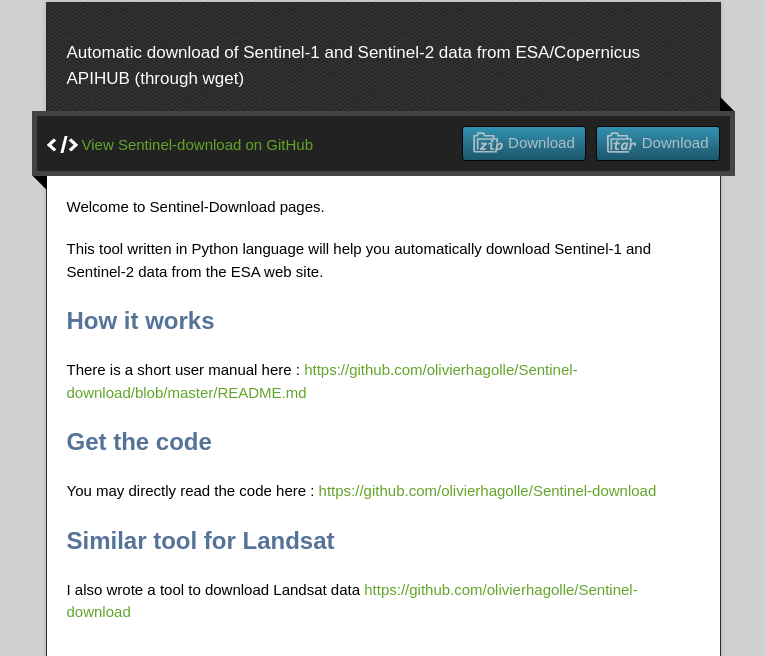
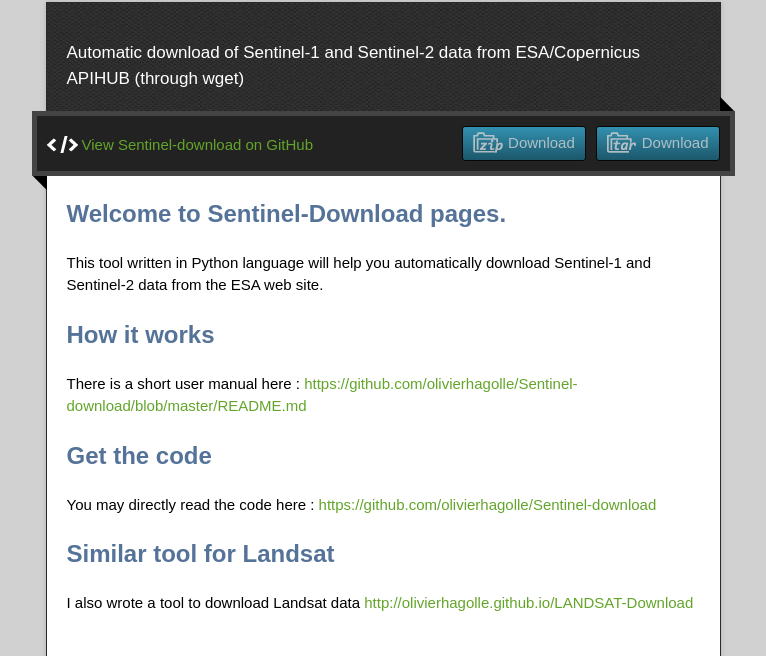
Before and after one commit to olivierhagolle/Sentinel-download, a plain HTML site: page index.html in a window 1280 px wide. Shown: the part 128-784 px from the top of the page, without its empty margins (257-1023 px from the left). Drawn offline with nearby package versions, Linux system fonts and the light colour scheme.

Commit message:
[STY] enhance gh-page

```diff
--- a/index.html
+++ b/index.html
@@ -36,14 +36,14 @@
         <span class="blc"></span><span class="trc"></span>
         </div>
         <article class="markdown-body">
-          <p>Welcome to Sentinel-Download pages.</p>
+          <h2>Welcome to Sentinel-Download pages.</H2>
           <p>This tool written in Python language will help you automatically download Sentinel-1 and Sentinel-2 data from the ESA web site. </p>
           <h2>How it works</h2>
           <p>There is a short user manual here : <a href="https://github.com/olivierhagolle/Sentinel-download/blob/master/README.md">https://github.com/olivierhagolle/Sentinel-download/blob/master/README.md</a></p>
           <h2>Get the code</h2>
           <p>You may directly read the code here : <a href="https://github.com/olivierhagolle/Sentinel-download">https://github.com/olivierhagolle/Sentinel-download</a></p>
           <h2>Similar tool for Landsat</h2>
-          <p> I also wrote a tool to download Landsat data <a href="http://olivierhagolle.github.io/LANDSAT-Download">https://github.com/olivierhagolle/Sentinel-download</a></p>
+          <p> I also wrote a tool to download Landsat data <a href="http://olivierhagolle.github.io/LANDSAT-Download"> http://olivierhagolle.github.io/LANDSAT-Download</a></p>
         </article>
       </div>
     </div>
```
